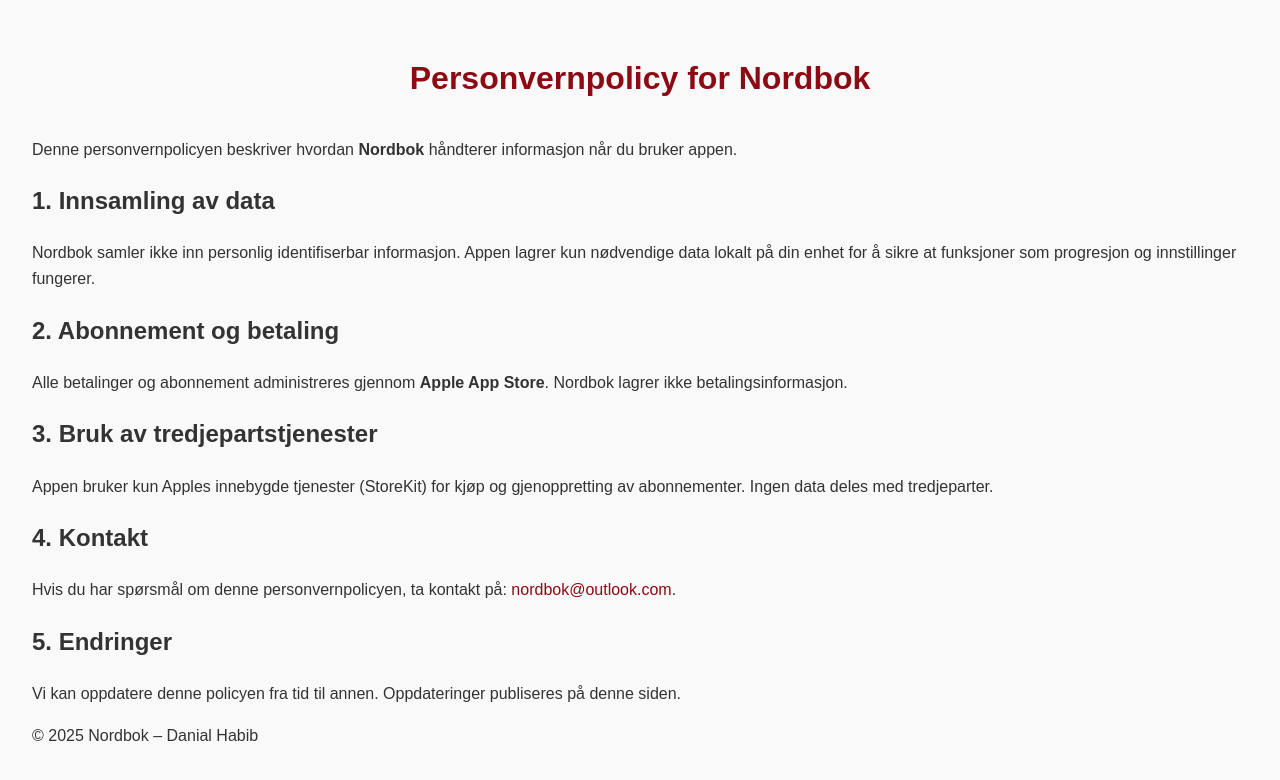
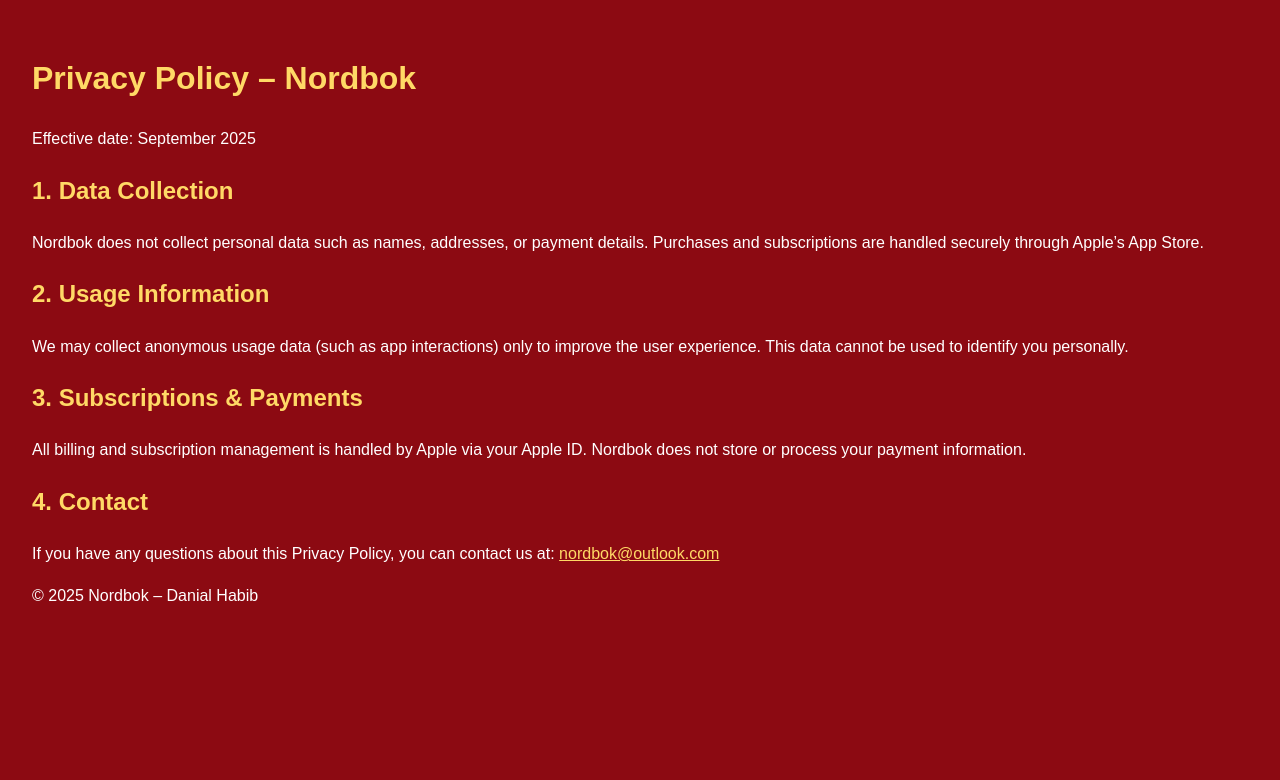
Before and after one commit to Nordbok/Nordbok.Support, a plain HTML site: page privacy.html in a window 1280 px wide. Drawn offline with Linux system fonts and the light colour scheme.

Commit message:
Update privacy.html

```diff
--- a/privacy.html
+++ b/privacy.html
@@ -1,76 +1,45 @@
 <!DOCTYPE html>
-<html lang="no">
+<html lang="en">
 <head>
   <meta charset="UTF-8">
   <meta name="viewport" content="width=device-width, initial-scale=1.0">
-  <title>Personvern – Nordbok</title>
+  <title>Nordbok Privacy Policy</title>
   <style>
     body {
       font-family: Arial, sans-serif;
-      background-color: #f9f9f9;
-      color: #333;
+      background-color: #8c0a12;
+      color: white;
       margin: 0;
       padding: 2rem;
       line-height: 1.6;
     }
-    header {
-      text-align: center;
-      margin-bottom: 2rem;
-    }
-    h1 {
-      color: #8c0a12;
+    h1, h2 {
+      color: #ffd966;
     }
     a {
-      color: #8c0a12;
-      text-decoration: none;
-    }
-    a:hover {
-      text-decoration: underline;
+      color: #ffd966;
     }
   </style>
 </head>
 <body>
-  <header>
-    <h1>Personvernpolicy for Nordbok</h1>
-  </header>
+  <h1>Privacy Policy – Nordbok</h1>
+  <p>Effective date: September 2025</p>
 
-  <main>
-    <p>
-      Denne personvernpolicyen beskriver hvordan <strong>Nordbok</strong> håndterer informasjon
-      når du bruker appen.
-    </p>
+  <h2>1. Data Collection</h2>
+  <p>Nordbok does not collect personal data such as names, addresses, or payment details.
+     Purchases and subscriptions are handled securely through Apple’s App Store.</p>
 
-    <h2>1. Innsamling av data</h2>
-    <p>
-      Nordbok samler ikke inn personlig identifiserbar informasjon.
-      Appen lagrer kun nødvendige data lokalt på din enhet
-      for å sikre at funksjoner som progresjon og innstillinger fungerer.
-    </p>
+  <h2>2. Usage Information</h2>
+  <p>We may collect anonymous usage data (such as app interactions) only to improve the user
+     experience. This data cannot be used to identify you personally.</p>
 
-    <h2>2. Abonnement og betaling</h2>
-    <p>
-      Alle betalinger og abonnement administreres gjennom
-      <strong>Apple App Store</strong>. Nordbok lagrer ikke betalingsinformasjon.
-    </p>
+  <h2>3. Subscriptions & Payments</h2>
+  <p>All billing and subscription management is handled by Apple via your Apple ID.
+     Nordbok does not store or process your payment information.</p>
 
-    <h2>3. Bruk av tredjepartstjenester</h2>
-    <p>
-      Appen bruker kun Apples innebygde tjenester (StoreKit) for kjøp og gjenoppretting av abonnementer.
-      Ingen data deles med tredjeparter.
-    </p>
-
-    <h2>4. Kontakt</h2>
-    <p>
-      Hvis du har spørsmål om denne personvernpolicyen, ta kontakt på:
-      <a href="mailto:nordbok@outlook.com">nordbok@outlook.com</a>.
-    </p>
-
-    <h2>5. Endringer</h2>
-    <p>
-      Vi kan oppdatere denne policyen fra tid til annen.
-      Oppdateringer publiseres på denne siden.
-    </p>
-  </main>
+  <h2>4. Contact</h2>
+  <p>If you have any questions about this Privacy Policy, you can contact us at:
+     <a href="mailto:nordbok@outlook.com">nordbok@outlook.com</a></p>
 
   <footer>
     <p>© 2025 Nordbok – Danial Habib</p>
```
